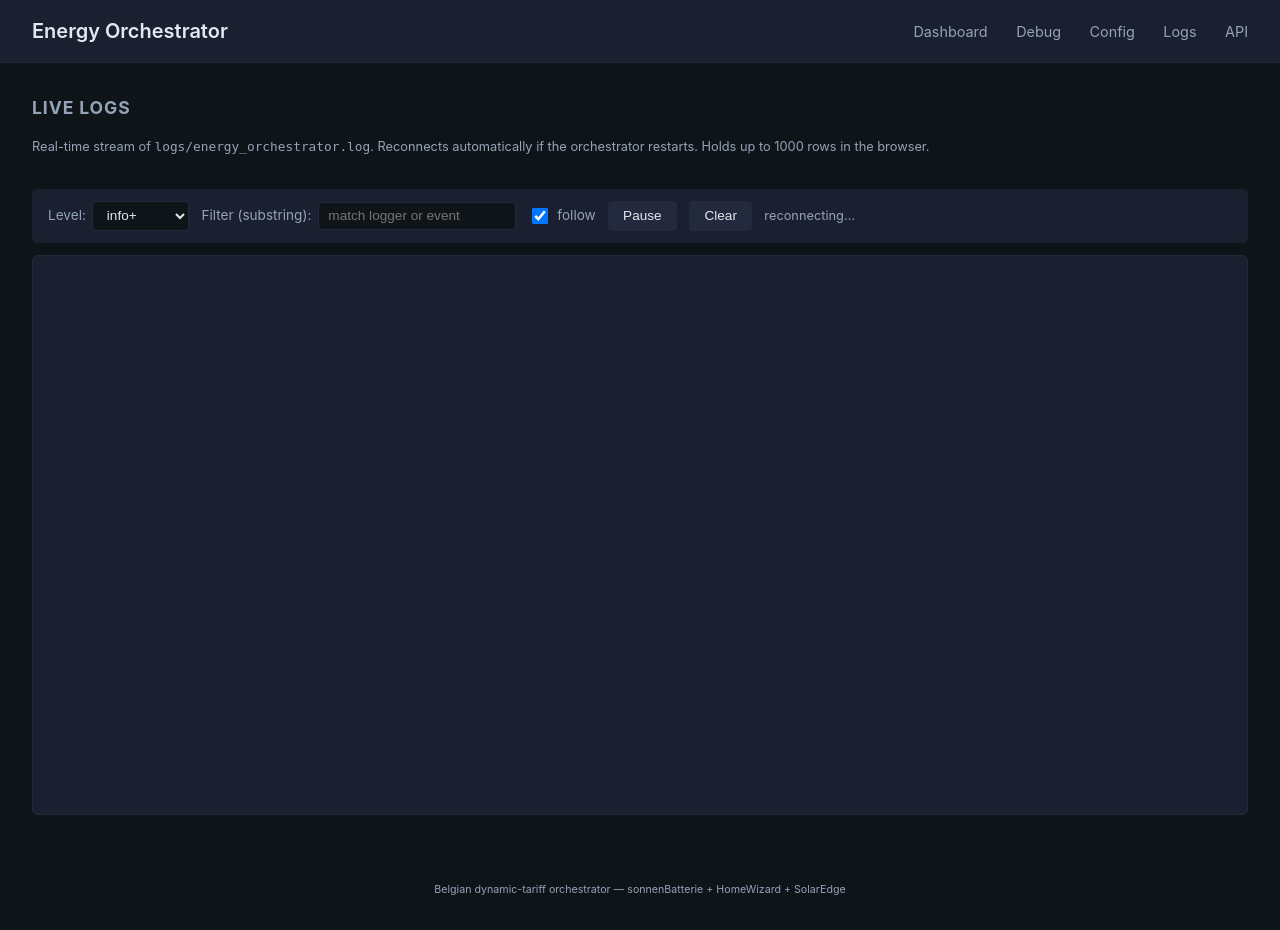
After one commit to Avincki/HomeEnergyCenter, a Python web app: template src/energy_orchestrator/web/templates/logs.html in a window 1280 px wide. The commit adds this page. Run offline with Jinja, Linux system fonts and the light colour scheme; the template is opened without the code that fills it, so the values that code supplies are empty.

Commit message:
Web UI polish: 3-column config, navbar on /docs, /logs viewer
Three small features in one session, all landing in the existing FastAPI
web layer:

- /config layout: top-level Devices / Decision / System sections render
  as three CSS-grid columns (auto-collapses to 2 then 1 on narrow
  viewports). Each row stacks label-above-input so the narrower columns
  have room. main width bumped 1100 -> 1400 to fit.

- /docs (Swagger UI) now extends base.html, so it carries the same nav
  as the rest of the dashboard. FastAPI's auto-mounted /docs is disabled
  via docs_url=None and replaced by a custom view that loads
  swagger-ui-bundle from the same CDN FastAPI defaults to.

- /logs page + /api/logs/stream SSE endpoint. Tails the rotating JSON
  log file, replays ~16 KB of context on connect, follows new lines as
  they arrive, reopens after rotation. Browser-side viewer has level
  filter, substring filter, follow toggle, pause / resume / clear, and
  auto-trims to 1000 rows.

Co-Authored-By: Claude Opus 4.7 (1M context) <noreply@anthropic.com>

```diff
--- a/src/energy_orchestrator/web/app.py
+++ b/src/energy_orchestrator/web/app.py
@@ -95,6 +95,7 @@ def create_app(
         ),
         version="0.1.0",
         lifespan=_lifespan,
+        docs_url=None,
     )
     app.state.config = config
     app.state.config_path = resolved_path
--- a/src/energy_orchestrator/web/static/style.css
+++ b/src/energy_orchestrator/web/static/style.css
@@ -50,7 +50,7 @@ nav a:hover {
 }
 
 main {
-    max-width: 1100px;
+    max-width: 1400px;
     margin: 0 auto;
     padding: 2rem;
 }
@@ -342,3 +364,83 @@ pre {
 
 .banner-success { background: rgba(34, 197, 94, 0.15); color: var(--on); border: 1px solid var(--on); }
 .banner-error   { background: rgba(239, 68, 68, 0.15); color: var(--error); border: 1px solid var(--error); }
+
+/* Swagger UI host: keep its own white theme but framed in our panel. */
+.swagger-host {
+    background: #fff;
+    border-radius: 6px;
+    padding: 0.5rem 1rem;
+}
+
+/* ----- Live log viewer ----- */
+
+.log-controls {
+    display: flex;
+    flex-wrap: wrap;
+    gap: 0.75rem;
+    align-items: center;
+    background: var(--panel);
+    padding: 0.75rem 1rem;
+    border-radius: 6px;
+    margin-bottom: 0.75rem;
+}
+
+.log-controls label {
+    display: flex;
+    align-items: center;
+    gap: 0.4rem;
+    color: var(--muted);
+    font-size: 0.85rem;
+}
+
+.log-controls input[type="text"],
+.log-controls select {
+    background: var(--bg);
+    color: var(--text);
+    border: 1px solid var(--panel-2);
+    padding: 0.35rem 0.6rem;
+    border-radius: 4px;
+    font-size: 0.85rem;
+}
+
+.log-controls button {
+    background: var(--panel-2);
+    color: var(--text);
+    border: 1px solid var(--panel-2);
+    padding: 0.4rem 0.9rem;
+    border-radius: 4px;
+    font-size: 0.85rem;
+    cursor: pointer;
+}
+
+.log-controls button:hover { background: var(--accent); color: #000; }
+
+.log-toggle input[type="checkbox"] { width: 1rem; height: 1rem; }
+
+.log-stream {
+    background: var(--panel);
+    border: 1px solid var(--panel-2);
+    border-radius: 6px;
+    padding: 0.75rem 1rem;
+    height: 70vh;
+    overflow-y: auto;
+    margin: 0;
+    font-family: ui-monospace, "SFMono-Regular", Menlo, Consolas, monospace;
+    font-size: 0.78rem;
+    line-height: 1.5;
+    white-space: pre-wrap;
+    word-break: break-word;
+}
+
+.log-row { display: block; padding: 0.05rem 0; }
+.log-time   { color: var(--muted); }
+.log-logger { color: var(--accent); }
+.log-event  { color: var(--text); }
+.log-extras { color: var(--muted); font-style: italic; }
+
+.log-level { display: inline-block; min-width: 5.5em; font-weight: 600; }
+.log-level-debug    { color: var(--muted); }
+.log-level-info     { color: var(--on); }
+.log-level-warning  { color: var(--warn); }
+.log-level-error    { color: var(--error); }
+.log-level-critical { color: #fff; background: var(--error); padding: 0 0.3rem; border-radius: 2px; }
--- a/src/energy_orchestrator/web/templates/base.html
+++ b/src/energy_orchestrator/web/templates/base.html
@@ -14,6 +14,7 @@
             <a href="/">Dashboard</a>
             <a href="/debug">Debug</a>
             <a href="/config">Config</a>
+            <a href="/logs">Logs</a>
             <a href="/docs">API</a>
         </nav>
     </header>
--- a/src/energy_orchestrator/web/templates/config.html
+++ b/src/energy_orchestrator/web/templates/config.html
@@ -18,8 +18,9 @@
 {% endif %}
 
 <form method="post" action="/config" class="config-form" autocomplete="off">
+    <div class="config-columns">
         {% for tab_title, subsections in sections %}
-    <section>
+        <section class="config-column">
             <h2>{{ tab_title }}</h2>
             {% for sub in subsections %}
             <fieldset>
@@ -50,6 +51,7 @@
             {% endfor %}
         </section>
         {% endfor %}
+    </div>
 
     <section class="config-actions">
         <button type="submit">Save (with .bak backup)</button>
--- /dev/null
+++ b/src/energy_orchestrator/web/templates/logs.html
@@ -0,0 +1,125 @@
+{% extends "base.html" %}
+{% block title %}Logs &mdash; Energy Orchestrator{% endblock %}
+{% block content %}
+
+<section>
+    <h2>Live logs</h2>
+    <p class="hint">
+        Real-time stream of <code>logs/energy_orchestrator.log</code>. Reconnects
+        automatically if the orchestrator restarts. Holds up to 1000 rows in the browser.
+    </p>
+</section>
+
+<div class="log-controls">
+    <label>Level:
+        <select id="log-level">
+            <option value="all">all</option>
+            <option value="debug">debug+</option>
+            <option value="info" selected>info+</option>
+            <option value="warning">warning+</option>
+            <option value="error">error+</option>
+            <option value="critical">critical</option>
+        </select>
+    </label>
+    <label>Filter (substring):
+        <input id="log-filter" type="text" placeholder="match logger or event">
+    </label>
+    <label class="log-toggle"><input id="log-follow" type="checkbox" checked> follow</label>
+    <button id="log-pause" type="button">Pause</button>
+    <button id="log-clear" type="button">Clear</button>
+    <span id="log-status" class="hint">connecting…</span>
+</div>
+
+<pre id="log-stream" class="log-stream"></pre>
+
+<script>
+(function () {
+    const LEVEL_ORDER = { debug: 10, info: 20, warning: 30, error: 40, critical: 50 };
+    const MAX_ROWS = 1000;
+
+    const stream = document.getElementById('log-stream');
+    const status = document.getElementById('log-status');
+    const levelEl = document.getElementById('log-level');
+    const filterEl = document.getElementById('log-filter');
+    const followEl = document.getElementById('log-follow');
+    const pauseBtn = document.getElementById('log-pause');
+    const clearBtn = document.getElementById('log-clear');
+
+    let paused = false;
+    let es = null;
+
+    function shouldShow(parsed) {
+        const minLevel = levelEl.value;
+        if (minLevel !== 'all') {
+            const eventLevel = LEVEL_ORDER[(parsed.level || 'info').toLowerCase()] || 20;
+            if (eventLevel < LEVEL_ORDER[minLevel]) return false;
+        }
+        const needle = filterEl.value.trim().toLowerCase();
+        if (needle) {
+            const hay = ((parsed.logger || '') + ' ' + (parsed.event || '') + ' ' + JSON.stringify(parsed)).toLowerCase();
+            if (!hay.includes(needle)) return false;
+        }
+        return true;
+    }
+
+    function renderRow(raw) {
+        let parsed;
+        try { parsed = JSON.parse(raw); }
+        catch { parsed = { event: raw, level: 'info' }; }
+
+        if (!shouldShow(parsed)) return;
+
+        const level = (parsed.level || 'info').toLowerCase();
+        const ts = parsed.timestamp ? parsed.timestamp.replace('T', ' ').replace('Z', '') : '';
+        const logger = parsed.logger || '';
+        const event = parsed.event || '';
+
+        // Stash extra keys (anything beyond the standard set).
+        const known = new Set(['event', 'level', 'logger', 'timestamp']);
+        const extras = Object.entries(parsed)
+            .filter(([k]) => !known.has(k))
+            .map(([k, v]) => `${k}=${typeof v === 'string' ? v : JSON.stringify(v)}`)
+            .join(' ');
+
+        const row = document.createElement('div');
+        row.className = `log-row log-${level}`;
+        row.innerHTML =
+            `<span class="log-time">${escapeHtml(ts)}</span>` +
+            ` <span class="log-level log-level-${level}">${level.toUpperCase().padEnd(8)}</span>` +
+            ` <span class="log-logger">${escapeHtml(logger)}</span>` +
+            ` <span class="log-event">${escapeHtml(event)}</span>` +
+            (extras ? ` <span class="log-extras">${escapeHtml(extras)}</span>` : '');
+
+        stream.appendChild(row);
+        while (stream.children.length > MAX_ROWS) stream.firstChild.remove();
+        if (followEl.checked) stream.scrollTop = stream.scrollHeight;
+    }
+
+    function escapeHtml(s) {
+        return String(s).replace(/[&<>"']/g, (c) => ({
+            '&': '&amp;', '<': '&lt;', '>': '&gt;', '"': '&quot;', "'": '&#39;'
+        }[c]));
+    }
+
+    function connect() {
+        es = new EventSource('/api/logs/stream');
+        es.onopen = () => { status.textContent = 'connected'; };
+        es.onmessage = (ev) => { if (!paused) renderRow(ev.data); };
+        es.onerror = () => {
+            status.textContent = 'reconnecting…';
+            // EventSource auto-reconnects; nothing to do.
+        };
+    }
+
+    pauseBtn.addEventListener('click', () => {
+        paused = !paused;
+        pauseBtn.textContent = paused ? 'Resume' : 'Pause';
+        status.textContent = paused ? 'paused' : 'connected';
+    });
+    clearBtn.addEventListener('click', () => { stream.innerHTML = ''; });
+
+    connect();
+})();
+</script>
+
+{% endblock %}
```
Also changed, not shown: other parts of src/energy_orchestrator/web/static/style.css (+31 -9 lines), src/energy_orchestrator/web/api.py (+72 -1 lines), src/energy_orchestrator/web/templates/api.html (added, +30 -0 lines), src/energy_orchestrator/web/views.py (+10 -0 lines). Lines whose indentation alone changed are shown as unchanged.
